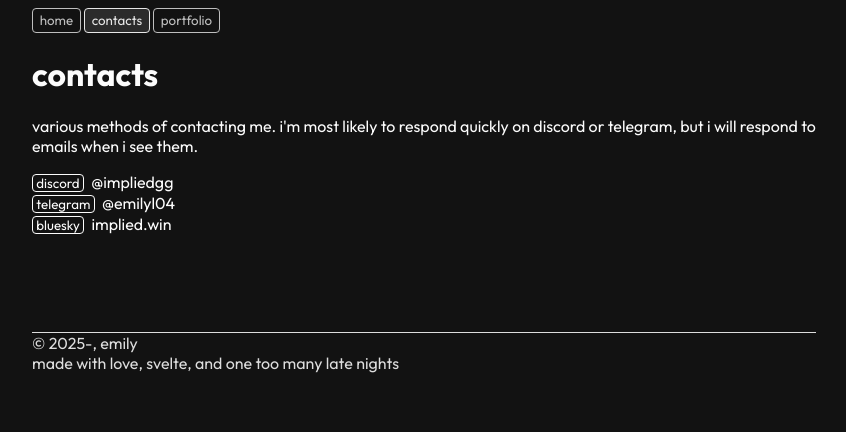
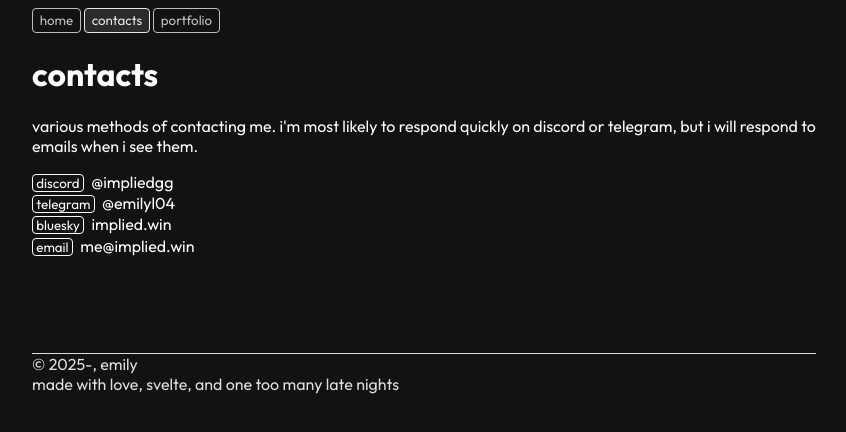
Before and after one commit to impliedgg/website, a SvelteKit app: page /contacts in a window 1280 px wide. Shown: the top 432 px of the page, without its empty margins (216-1062 px from the left). Built offline with nearby package versions, Linux system fonts and the light colour scheme.

Commit message:
add email lol

```diff
--- a/src/routes/contacts/+page.svelte
+++ b/src/routes/contacts/+page.svelte
@@ -11,7 +11,8 @@
     let contacts: contactData[] = [
         {name: "discord", label: "@impliedgg", type: "copy", data: "impliedgg"},
         {name: "telegram", label: "@emilyl04", type: "link", data: "https://t.me/emilyl04"},
-        {name: "bluesky", label: "implied.win", type: "link", data: "https://bsky.app/profile/implied.win"}
+        {name: "bluesky", label: "implied.win", type: "link", data: "https://bsky.app/profile/implied.win"},
+        {name: "email", label: "me@implied.win", type: "link", data:"mailto:me@implied.win"}
     ]
 </script>
 
```
